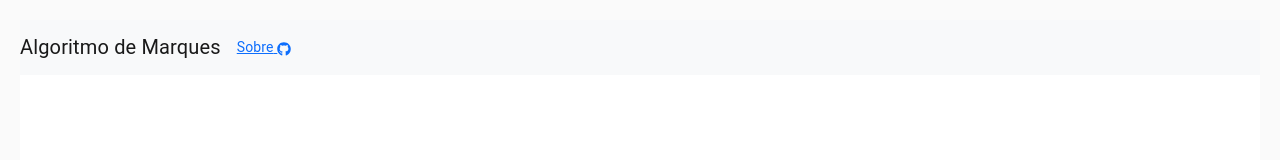
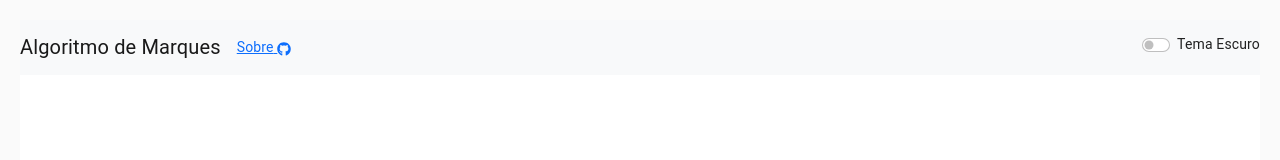
Before and after one commit to micasmarques/algoritmo-marques-tcc, a React (Vite) app in the folder code/frontend/: page / in a window 1280 px wide. Shown: the top 160 px of the page. Built offline with nearby package versions, Linux system fonts and the light colour scheme.

Commit message:
switch no canto correto

```diff
--- a/code/frontend/src/App.js
+++ b/code/frontend/src/App.js
@@ -1,13 +1,13 @@
-import React, { useState, useEffect } from 'react';
-import { Link, BrowserRouter as Router } from 'react-router-dom';
-import { useTranslation } from 'react-i18next';
-import { Navbar, Nav } from 'react-bootstrap';
+import React, {useState, useEffect} from 'react';
+import {Link, BrowserRouter as Router} from 'react-router-dom';
+import {useTranslation} from 'react-i18next';
+import {Navbar, Nav, Form} from 'react-bootstrap';
 import Summary from './components/Summary';
-import { FaGithub, FaLinkedin, FaInstagram, FaEnvelope } from 'react-icons/fa';
+import {FaGithub, FaLinkedin, FaInstagram, FaEnvelope} from 'react-icons/fa';
 import './styles/App.css';
 
 function App() {
-    const { t } = useTranslation();
+    const {t} = useTranslation();
     const [darkMode, setDarkMode] = useState(false);
 
     useEffect(() => {
@@ -18,34 +18,46 @@ function App() {
         }
     }, [darkMode]);
 
+    const handleThemeSwitch = () => {
+        setDarkMode(!darkMode);
+    };
+
     return (
         <Router>
             <div className="App">
                 <Navbar bg="light" expand="lg">
                     <Navbar.Brand>{t('Algoritmo de Marques')}</Navbar.Brand>
-                    <Navbar.Toggle aria-controls="navbar" />
+                    <Navbar.Toggle aria-controls="navbar"/>
                     <Navbar.Collapse id="navbar">
                         <Nav className="mr-auto">
                             <Link to="https://github.com/micasmarques/algoritmo-marques-tcc" target="_blank">
-                                {t('Sobre')} <FaGithub />
+                                {t('Sobre')} <FaGithub/>
                             </Link>
                         </Nav>
                     </Navbar.Collapse>
+                    <Form.Check
+                        type="switch"
+                        id="theme-switch"
+                        label={darkMode ? t('Tema Claro') : t('Tema Escuro')}
+                        checked={darkMode}
+                        onChange={handleThemeSwitch}
+                        className="ml-auto"
+                    />
                 </Navbar>
-                <Summary />
+                <Summary/>
                 <Navbar fixed="bottom" bg="light">
                     <Nav className="mx-auto">
                         <Nav.Link href="https://github.com/micasmarques" target="_blank">
-                            <FaGithub />
+                            <FaGithub/>
                         </Nav.Link>
                         <Nav.Link href="https://www.linkedin.com/in/micael-marques/" target="_blank">
-                            <FaLinkedin />
+                            <FaLinkedin/>
                         </Nav.Link>
                         <Nav.Link href="https://www.instagram.com/micasmarques/" target="_blank">
-                            <FaInstagram />
+                            <FaInstagram/>
                         </Nav.Link>
                         <Nav.Link href="mailto:micasmarques1132@gmail.com">
-                            <FaEnvelope />
+                            <FaEnvelope/>
                         </Nav.Link>
                     </Nav>
                 </Navbar>
--- a/code/frontend/src/styles/App.css
+++ b/code/frontend/src/styles/App.css
@@ -14,3 +14,19 @@ button {
     padding: 10px 20px;
     margin-bottom: 20px;
 }
+
+.dark-mode {
+  background-color: #222;
+  color: #fff;
+}
+
+.dark-mode-switch {
+  position: absolute;
+  top: 20px;
+  right: 20px;
+}
+
+body.dark-mode {
+  background-color: #222;
+  color: #fff;
+}
```
